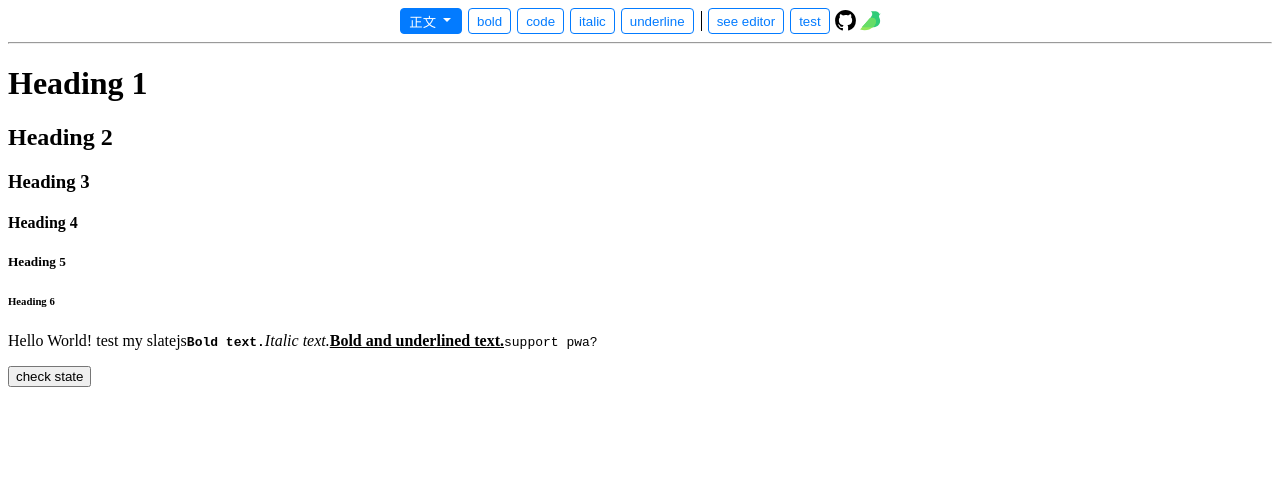
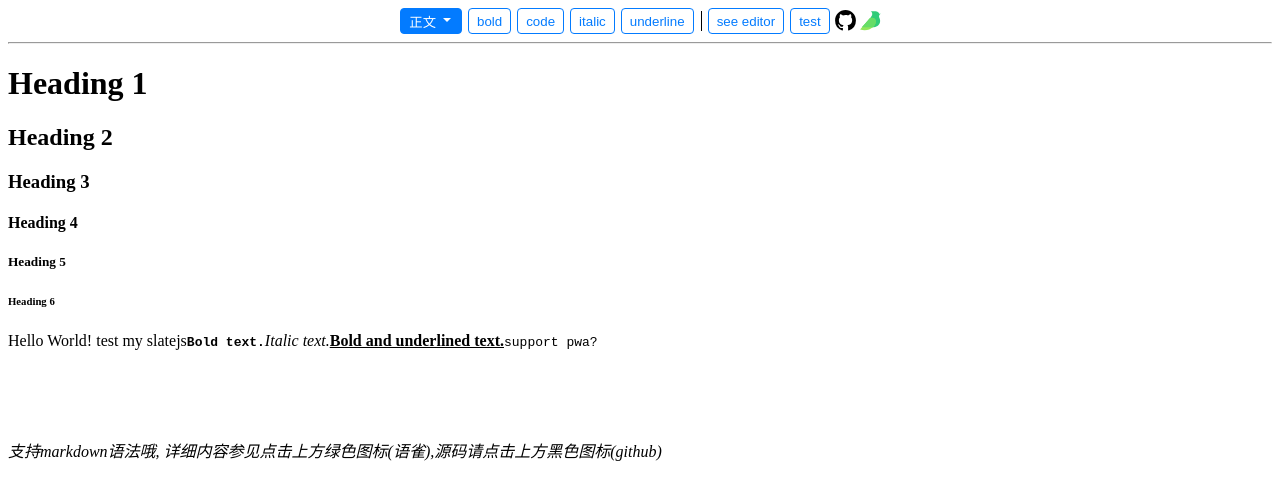
Before and after one commit to Mirrorgo/slatejs, a React (Vite) app: page / in a window 1280 px wide. Shown: the top 500 px of the page. Built offline with nearby package versions, Linux system fonts and the light colour scheme.

Commit message:
add introduction

```diff
--- a/src/components/App/App.jsx
+++ b/src/components/App/App.jsx
@@ -5,6 +5,14 @@ export default function App() {
   return (
     <>
       <RichText />
+      <br />
+      <br />
+      <br />
+      <br />
+      <em>
+        支持markdown语法哦,
+        详细内容参见点击上方绿色图标(语雀),源码请点击上方黑色图标(github)
+      </em>
     </>
   );
 }
--- a/src/components/RichText/RickText.jsx
+++ b/src/components/RichText/RickText.jsx
@@ -26,13 +26,13 @@ function RichText() {
           onKeyDown={onKeyDown}
         />
       </Slate>
-      <button
+      {/* <button
         onClick={() => {
           console.log(value);
         }}
       >
         check state
-      </button>
+      </button> */}
     </>
   );
 }
```
